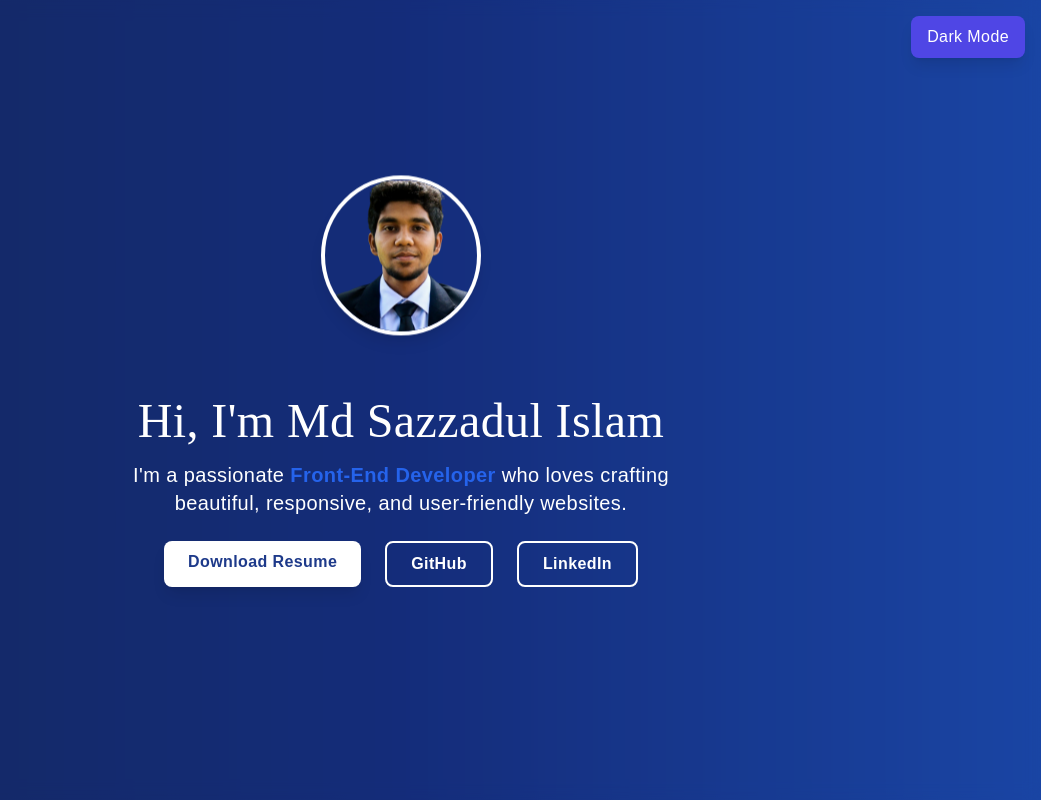
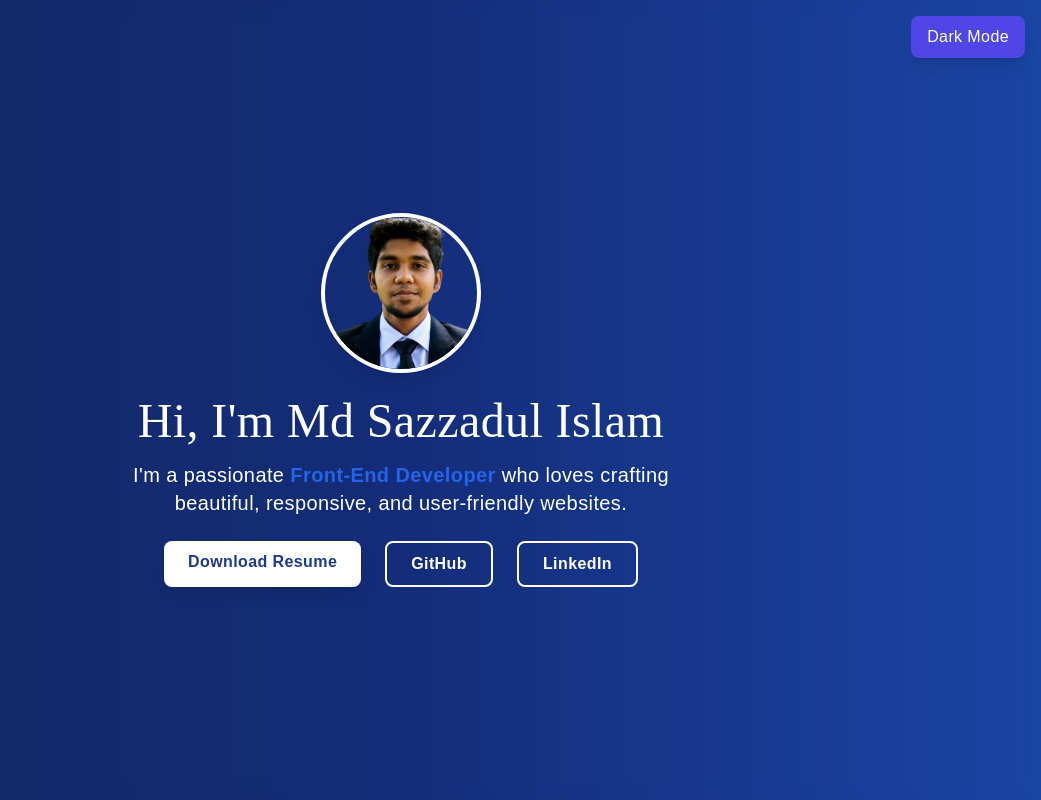
Before and after one commit to md-sazzadul/my-portfolio, a React (Vite) app: page / in a window 1280 px wide. Shown: the top 800 px of the page, without its empty margins (239-1280 px from the left). Built offline with nearby package versions, Linux system fonts and the light colour scheme.

Commit message:
removed bouncing effect

```diff
--- a/src/components/Hero.tsx
+++ b/src/components/Hero.tsx
@@ -8,7 +8,7 @@ const Hero = () => {
       <img
         src={Profile}
         alt="Profile"
-        className="relative z-10 w-40 h-40 rounded-full border-4 border-white dark:border-gray-500 shadow-lg mb-6 animate-bounce-slow"
+        className="relative z-10 w-40 h-40 rounded-full border-4 border-white dark:border-gray-500 shadow-lg mb-6"
       />
 
       <h1 className="relative z-10 text-5xl font-fancy mb-4">
```
